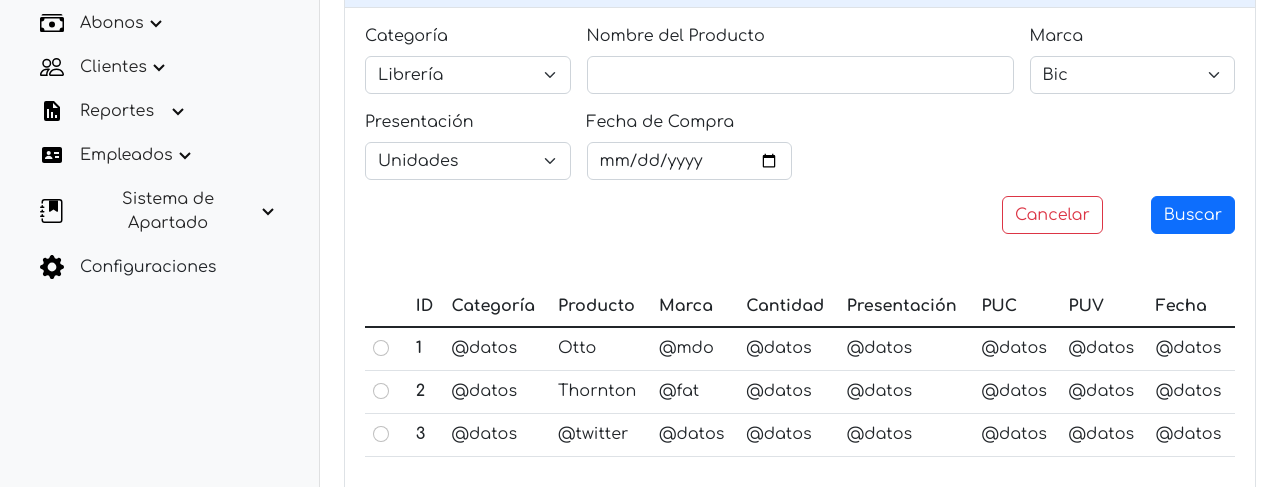
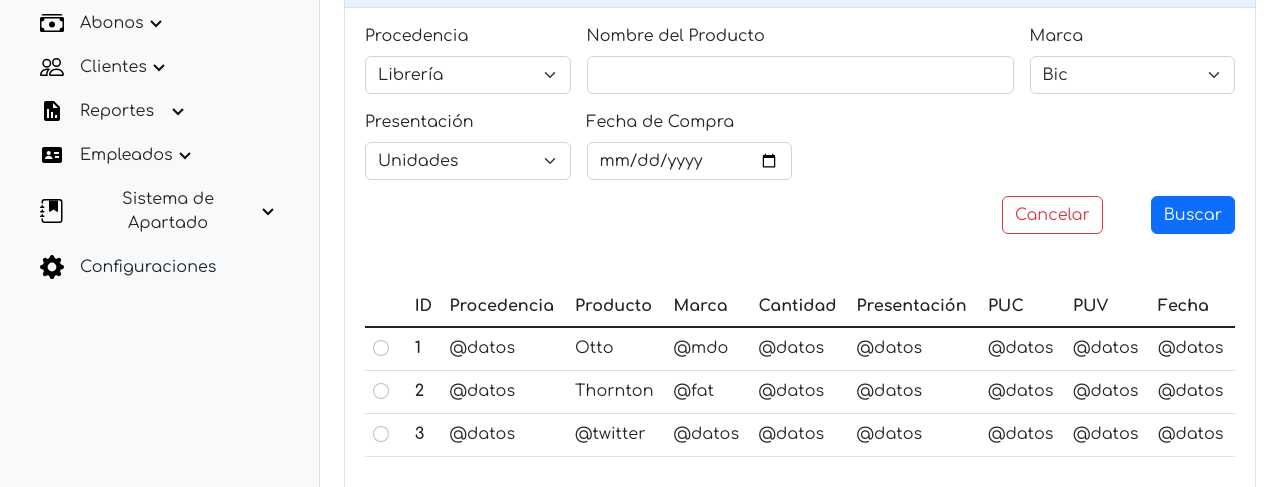
Before and after one commit to Kate505/Lib, a website: page inventarioUpdate.html in a window 1280 px wide. Shown: the part 263-750 px from the top of the page. Drawn offline with nearby package versions, Linux system fonts and the light colour scheme.

Commit message:
modified:   catalogo.html 	modified:   inventarioAdd.html 	modified:   inventarioDelete.html 	modified:   inventarioUpdate.html 	modified:   reservaAdd.html 	modified:   reservaUpdate.html 	modified:   ventasAdd.html 	modified:   ventasUpdate.html

```diff
--- a/inventarioUpdate.html
+++ b/inventarioUpdate.html
@@ -255,7 +255,7 @@
 
                                 <form class="row g-3">
                                     <div class="col-md-3">
-                                        <label for="inputState" class="form-label">Categoría</label>
+                                        <label for="inputState" class="form-label">Procedencia</label>
                                         <select id="inputState" class="form-select">
                                             <option selected>Librería</option>
                                             <option>Variedades</option>
@@ -308,7 +308,7 @@
                                             <tr>
                                                 <th scope="col"></th>
                                                 <th scope="col">ID</th>
-                                                <th scope="col">Categoría</th>
+                                                <th scope="col">Procedencia</th>
                                                 <th scope="col">Producto</th>
                                                 <th scope="col">Marca</th>
                                                 <th scope="col">Cantidad</th>
@@ -388,7 +388,7 @@
                             <div class="accordion-body">
                                 <form class="row g-3">
                                     <div class="col-md-3">
-                                        <label for="inputState" class="form-label">Categoría</label>
+                                        <label for="inputState" class="form-label">Procedencia</label>
                                         <select id="inputState" class="form-select">
                                             <option selected>Librería</option>
                                             <option>Variedades</option>
```
Also changed, not shown: catalogo.html (+2 -2 lines), inventarioAdd.html (+1 -1 lines), inventarioDelete.html (+2 -2 lines), reservaAdd.html (+2 -2 lines), reservaUpdate.html (+2 -2 lines), ventasAdd.html (+2 -2 lines), ventasUpdate.html (+2 -2 lines).
